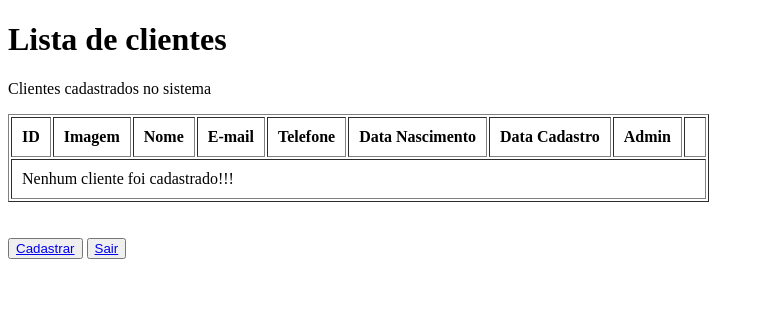
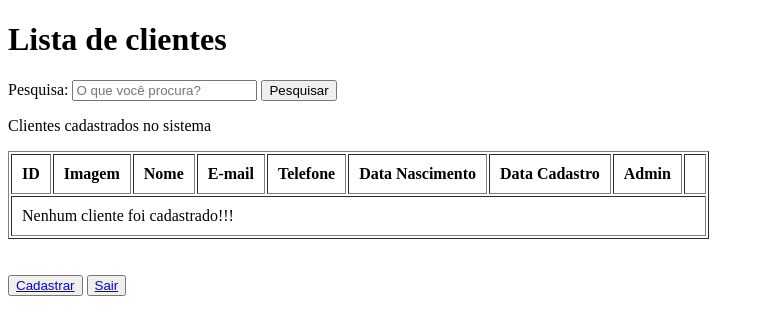
Before and after one commit to ViniciusSibin/Curso-PHP, a PHP site: page /CURSO-PHP/listaDeClientes.php in a window 1280 px wide. Shown: the top 335 px of the page, without its empty margins (0-764 px from the left). Run offline with PHP 8.4, Linux system fonts and the light colour scheme; the visitor is signed in with stand-in values (Sample User, id 1); data that the repository does not hold is empty; some libraries are stand-ins or nearby versions.

Commit message:
Criado barra de pesquisa na telza\ de atualização de cadastro

```diff
--- a/listaDeClientes.php
+++ b/listaDeClientes.php
@@ -1,7 +1,13 @@
 <?php
     require_once("lib/conexao.php");
     require_once("lib/funcoes.php");
-    $sql = "SELECT * FROM clientes";
+
+    $pesquisa = "";
+
+    if(isset($_GET['pesquisa'])) $pesquisa = $_GET['pesquisa'];
+
+
+    $sql = "SELECT * FROM clientes WHERE nome LIKE '%$pesquisa%' OR email LIKE '%$pesquisa%' OR telefone LIKE '%$pesquisa%' OR Nascimento LIKE '%$pesquisa%'";
     $tabelaClientes = $mysqli->query($sql) or die($mysqli->error);
     $numLinhas = $tabelaClientes->num_rows;
 
@@ -26,6 +32,11 @@
 </head>
 <body>
     <h1>Lista de clientes</h1>
+    <form method="GET" action="">
+        <label>Pesquisa:</label>
+        <input type="text" name="pesquisa" placeholder="O que você procura?">
+        <button type="submit">Pesquisar</button>
+    </form>
     <p>Clientes cadastrados no sistema</p>
     <table border="1" cellpadding="10">
         <thead>
```
